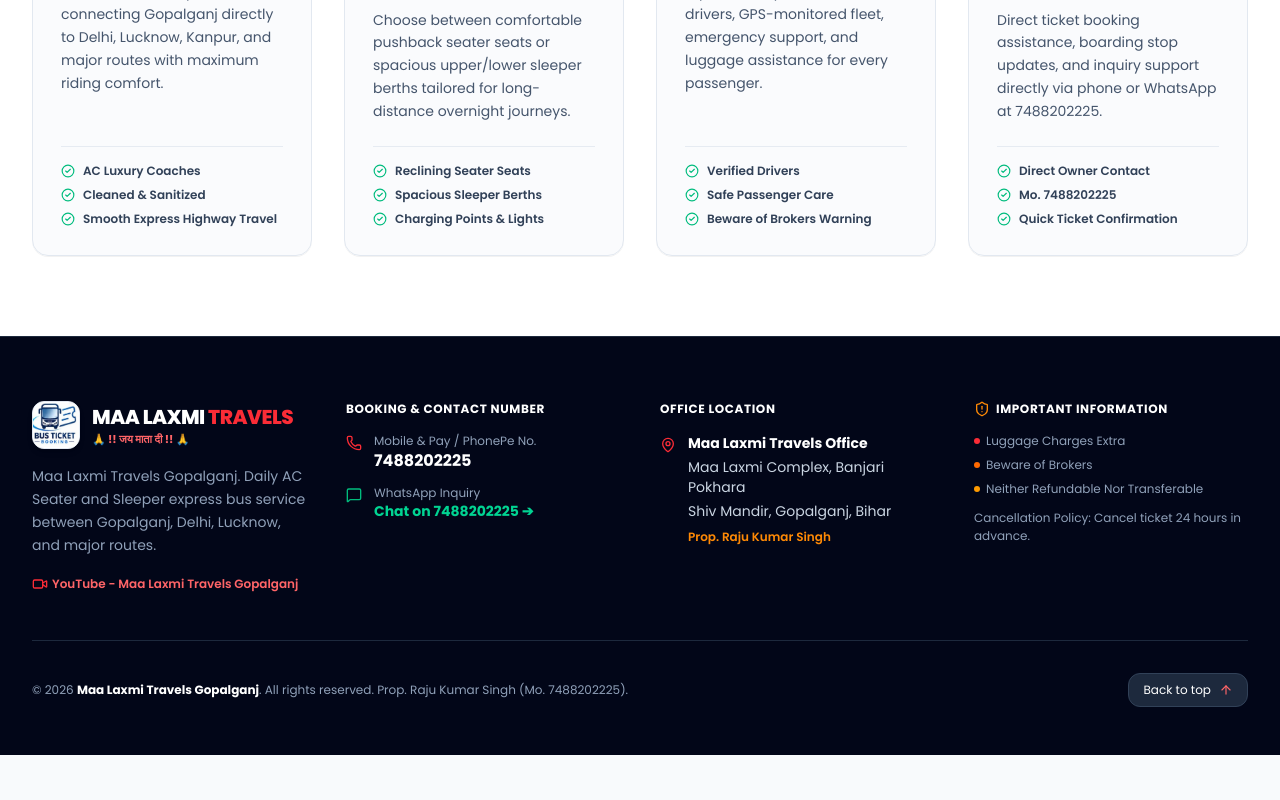
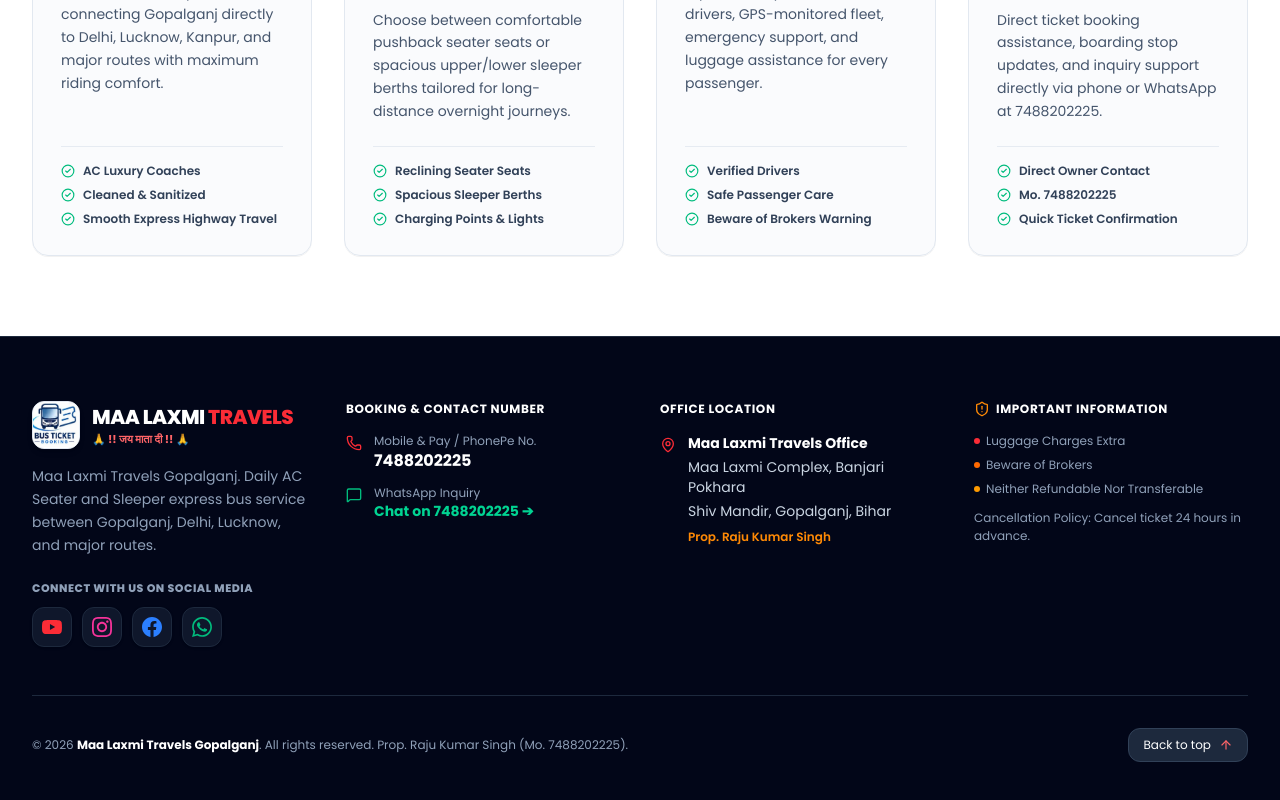
Before and after one commit to 11mdasjad/Bus_Enquiry, a Next.js app: page / in a window 1280 px wide. Shown: the part 2382-3182 px from the top of the page. Before the commit the page ends 3137 px from the top, so only its background shows below. Built offline with nearby package versions, Linux system fonts and the light colour scheme.

Commit message:
feat: add social media link icons for Instagram, Facebook, YouTube, WhatsApp in footer

```diff
--- a/src/components/Footer.tsx
+++ b/src/components/Footer.tsx
@@ -2,7 +2,7 @@
 
 import React from "react";
 import Image from "next/image";
-import { Phone, MapPin, MessageSquare, ArrowUp, Video, ShieldAlert } from "lucide-react";
+import { Phone, MapPin, MessageSquare, ArrowUp, ShieldAlert } from "lucide-react";
 
 export const Footer: React.FC = () => {
   const scrollToTop = () => {
@@ -14,11 +14,59 @@
     "Hello Maa Laxmi Travels, I want to inquire about Gopalganj bus tickets."
   )}`;
 
+  // Social Media Links
+  const socialLinks = [
+    {
+      name: "YouTube",
+      url: "https://www.youtube.com/results?search_query=Maa+Laxmi+Travels+Gopalganj",
+      hoverBg: "hover:bg-red-600 hover:border-red-500 hover:text-white",
+      color: "text-red-500",
+      svg: (
+        <svg className="w-5 h-5 fill-current" viewBox="0 0 24 24">
+          <path d="M23.498 6.186a3.016 3.016 0 0 0-2.122-2.136C19.505 3.545 12 3.545 12 3.545s-7.505 0-9.377.505A3.017 3.017 0 0 0 .502 6.186C0 8.07 0 12 0 12s0 3.93.502 5.814a3.016 3.016 0 0 0 2.122 2.136c1.871.505 9.376.505 9.376.505s7.505 0 9.377-.505a3.015 3.015 0 0 0 2.122-2.136C24 15.93 24 12 24 12s0-3.93-.502-5.814zM9.545 15.568V8.432L15.818 12l-6.273 3.568z" />
+        </svg>
+      ),
+    },
+    {
+      name: "Instagram",
+      url: "https://www.instagram.com/",
+      hoverBg: "hover:bg-gradient-to-tr hover:from-amber-500 hover:via-rose-600 hover:to-purple-600 hover:border-pink-500 hover:text-white",
+      color: "text-pink-500",
+      svg: (
+        <svg className="w-5 h-5 fill-current" viewBox="0 0 24 24">
+          <path d="M12 2.163c3.204 0 3.584.012 4.85.07 3.252.148 4.771 1.691 4.919 4.919.058 1.265.069 1.645.069 4.849 0 3.205-.012 3.584-.069 4.849-.149 3.225-1.664 4.771-4.919 4.919-1.266.058-1.644.07-4.85.07-3.204 0-3.584-.012-4.849-.07-3.26-.149-4.771-1.699-4.919-4.92-.058-1.265-.07-1.644-.07-4.849 0-3.204.013-3.583.07-4.849.149-3.227 1.664-4.771 4.919-4.919 1.266-.057 1.645-.069 4.849-.069zm0-2.163c-3.259 0-3.667.014-4.947.072-4.358.2-6.78 2.618-6.98 6.98-.059 1.281-.073 1.689-.073 4.948 0 3.259.014 3.668.072 4.948.2 4.358 2.618 6.78 6.98 6.98 1.281.058 1.689.072 4.948.072 3.259 0 3.668-.014 4.948-.072 4.354-.2 6.782-2.618 6.979-6.98.059-1.28.073-1.689.073-4.948 0-3.259-.014-3.667-.072-4.947-.196-4.354-2.617-6.78-6.979-6.98-1.281-.059-1.69-.073-4.949-.073zm0 5.838c-3.403 0-6.162 2.759-6.162 6.162s2.759 6.163 6.162 6.163 6.162-2.759 6.162-6.163c0-3.403-2.759-6.162-6.162-6.162zm0 10.162c-2.209 0-4-1.79-4-4 0-2.209 1.791-4 4-4s4 1.791 4 4c0 2.21-1.791 4-4 4zm6.406-11.845c-.796 0-1.441.645-1.441 1.44s.645 1.44 1.441 1.44c.795 0 1.439-.645 1.439-1.44s-.644-1.44-1.439-1.44z" />
+        </svg>
+      ),
+    },
+    {
+      name: "Facebook",
+      url: "https://www.facebook.com/search/top?q=Maa%20Laxmi%20Travels%20Gopalganj",
+      hoverBg: "hover:bg-blue-600 hover:border-blue-500 hover:text-white",
+      color: "text-blue-500",
+      svg: (
+        <svg className="w-5 h-5 fill-current" viewBox="0 0 24 24">
+          <path d="M24 12.073c0-6.627-5.373-12-12-12s-12 5.373-12 12c0 5.99 4.388 10.954 10.125 11.854v-8.385H7.078v-3.47h3.047V9.43c0-3.007 1.792-4.669 4.533-4.669 1.312 0 2.686.235 2.686.235v2.953H15.83c-1.491 0-1.956.925-1.956 1.874v2.25h3.328l-.532 3.47h-2.796v8.385C19.612 23.027 24 18.062 24 12.073z" />
+        </svg>
+      ),
+    },
+    {
+      name: "WhatsApp",
+      url: directWhatsAppUrl,
+      hoverBg: "hover:bg-emerald-600 hover:border-emerald-500 hover:text-white",
+      color: "text-emerald-500",
+      svg: (
+        <svg className="w-5 h-5 fill-current" viewBox="0 0 24 24">
+          <path d="M.057 24l1.687-6.163c-1.041-1.804-1.588-3.849-1.587-5.946.003-6.556 5.338-11.891 11.893-11.891 3.181.001 6.167 1.24 8.413 3.488 2.245 2.248 3.481 5.236 3.48 8.414-.003 6.557-5.338 11.892-11.893 11.892-1.99-.001-3.951-.5-5.688-1.448l-6.305 1.654zm6.597-3.807c1.676.995 3.276 1.591 5.392 1.592 5.448 0 9.886-4.434 9.889-9.885.002-5.462-4.415-9.89-9.881-9.892-5.452 0-9.887 4.434-9.889 9.884-.001 2.225.651 3.891 1.746 5.634l-.999 3.648 3.742-.981zm11.387-5.464c-.074-.124-.272-.198-.57-.347-.297-.149-1.758-.868-2.031-.967-.272-.099-.47-.149-.669.149-.198.297-.768.967-.941 1.165-.173.198-.347.223-.644.074-.297-.149-1.255-.462-2.39-1.475-.883-.788-1.48-1.761-1.653-2.059-.173-.297-.018-.458.13-.606.134-.133.297-.347.446-.521.151-.172.2-.296.3-.495.099-.198.05-.372-.025-.521-.075-.148-.669-1.611-.916-2.206-.242-.579-.487-.501-.669-.51l-.57-.01c-.198 0-.52.074-.792.372s-1.04 1.016-1.04 2.479 1.065 2.876 1.213 3.074c.149.198 2.095 3.2 5.076 4.487.709.306 1.263.489 1.694.626.712.226 1.36.194 1.872.118.571-.085 1.758-.719 2.006-1.413.248-.695.248-1.29.173-1.414z" />
+        </svg>
+      ),
+    },
+  ];
+
   return (
     <footer className="bg-slate-950 text-slate-300 pt-16 pb-12 border-t border-slate-800 relative z-10">
       <div className="max-w-7xl mx-auto px-4 sm:px-6 lg:px-8">
         <div className="grid grid-cols-1 md:grid-cols-2 lg:grid-cols-4 gap-10 pb-12 border-b border-slate-800">
-          {/* Company Branding */}
+          {/* Company Branding & Social Links */}
           <div className="space-y-4">
             <div className="flex items-center space-x-3">
               <div className="relative w-12 h-12 shrink-0 rounded-xl overflow-hidden bg-white p-1 shadow-md border border-slate-200">
@@ -44,11 +92,26 @@
               Maa Laxmi Travels Gopalganj. Daily AC Seater and Sleeper express bus service between Gopalganj, Delhi, Lucknow, and major routes.
             </p>
 
-            <div className="flex items-center space-x-3 text-sm pt-1">
-              <span className="text-xs text-red-400 font-semibold flex items-center gap-1">
-                <Video className="w-4 h-4 text-red-500" />
-                <span>YouTube - Maa Laxmi Travels Gopalganj</span>
+            {/* Social Media Link Icons */}
+            <div className="pt-2">
+              <span className="text-[11px] font-extrabold text-slate-400 uppercase tracking-wider block mb-2.5">
+                Connect With Us On Social Media
               </span>
+              <div className="flex items-center space-x-2.5">
+                {socialLinks.map((item, idx) => (
+                  <a
+                    key={idx}
+                    href={item.url}
+                    target="_blank"
+                    rel="noopener noreferrer"
+                    aria-label={`Visit Maa Laxmi Travels on ${item.name}`}
+                    className={`w-10 h-10 rounded-xl bg-slate-900 border border-slate-800 ${item.color} ${item.hoverBg} flex items-center justify-center transition-all duration-300 shadow-sm hover:scale-110 cursor-pointer group`}
+                    title={item.name}
+                  >
+                    {item.svg}
+                  </a>
+                ))}
+              </div>
             </div>
           </div>
 
```
